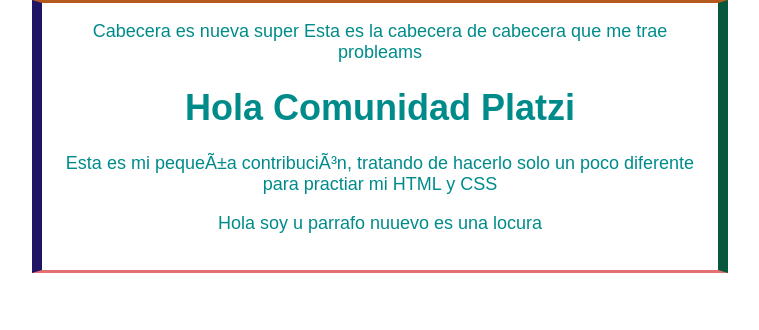
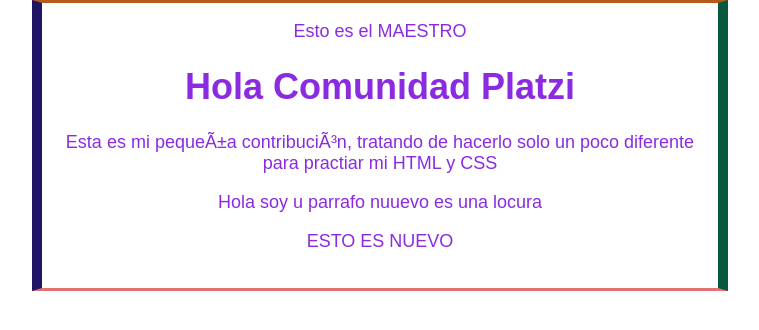
Before and after one commit to julian1988/Blognuevo, a plain HTML site: page index.html in a window 1280 px wide. Shown: the whole page, without its empty margins (260-1019 px from the left). Drawn offline with Linux system fonts and the light colour scheme.

Commit message:
cambie la cabecera en MASTER y agrege un pararafor tb el color a violeta

```diff
--- a/CSS/estilos.css
+++ b/CSS/estilos.css
@@ -1,6 +1,6 @@
 body
 {
-color: darkcyan;
+color: blueviolet;
 text-align: center;
 font-family: Arial, Helvetica, sans-serif, monospace;
 font-size: 18px;
--- a/index.html
+++ b/index.html
@@ -8,9 +8,7 @@
 <body>
     <div id="container">
         <div id="cabecera">
-            Cabecera es nueva super
-
-            Esta es la cabecera de cabecera que me trae probleams
+            Esto es el MAESTRO
 
         </div>
        <div id="post">
@@ -19,6 +17,8 @@
           <p>Esta es mi pequeña contribución, tratando de hacerlo solo un poco diferente para practiar mi HTML y CSS</p>
 
           <p>Hola soy u parrafo nuuevo es una locura</p>
+
+          <p>ESTO ES NUEVO</p>
         </div>
     </div>
 </body>
```
